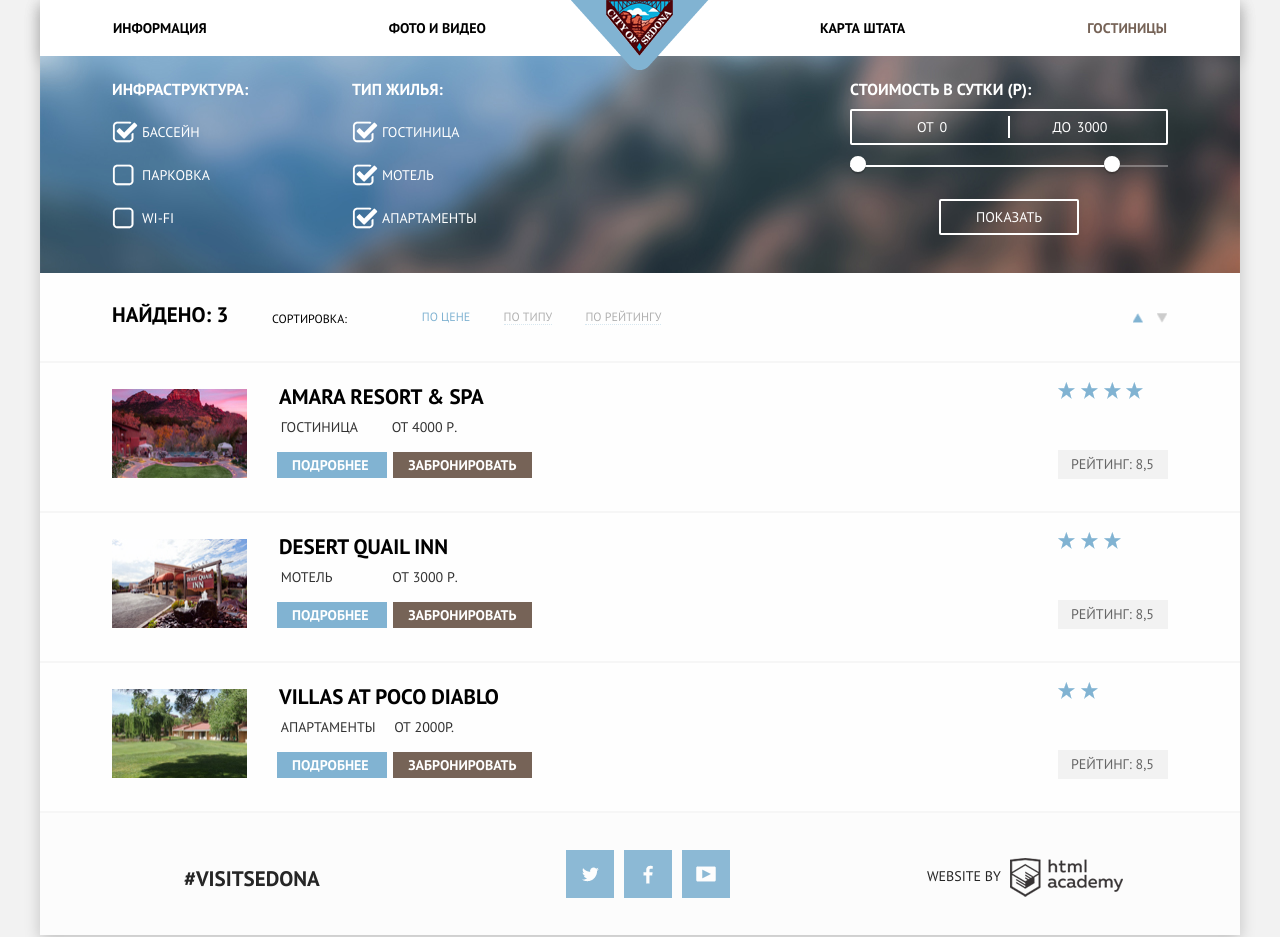
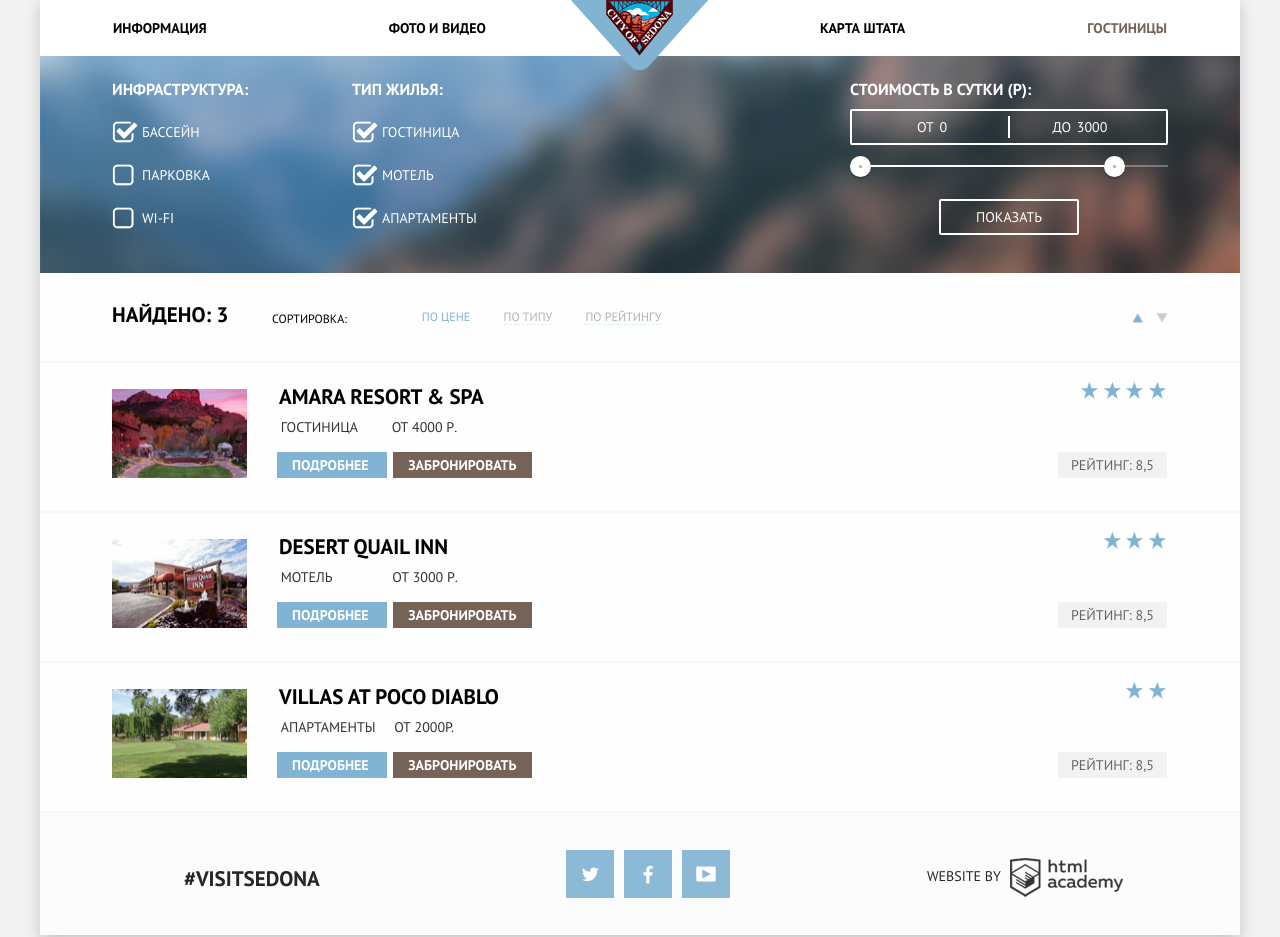
Before and after one commit to Kateness/321233-sedona, a plain HTML site: page inner.html in a window 1280 px wide. Drawn offline with Linux system fonts and the light colour scheme.

Commit message:
Almost final

```diff
--- a/css/style.css
+++ b/css/style.css
@@ -917,17 +917,20 @@ a.little-details:active {
 .rating b{
     font-weight: normal;
     color:#666666;
+    background-color: #f2f2f2;
+    padding: 4px 13px;
  }
 
 .rating-stars {
-    margin-bottom: 45px;
+    float: right;
+    clear: both;
+    margin-bottom: 50px;
     position: relative;
 }
 
 .rating {
     width:110px;
-    background-color: #f2f2f2;
-    padding: 4px 13px;
+
 }
 
 .star:before {
@@ -1030,14 +1033,15 @@ a.little-details:active {
   position: absolute;
   top: -9px;
 
-  width: 4px;
-  height: 4px;
+  width: 21px;
+  height: 21px;
 
   background: #ababab;
-  border: 8px solid #ffffff;
+  border: 9px solid #ffffff;
   border-radius: 50%;
   box-shadow: 0 2px 1px 0 rgba(0, 1, 1, 0.2);
   cursor: pointer;
+  box-sizing: border-box;
 }
 
 .range-toggle:hover {
--- a/inner.html
+++ b/inner.html
@@ -9,7 +9,7 @@
   <body>
 <div class="layout-container">
 <header class="main-header">
-<div class="layout-container clearfix">
+<div class="clearfix">
     <nav class="main-navigation">
  <img class="logo" src="img/logo.png" alt="City of Sedona">
       <ul>
```
